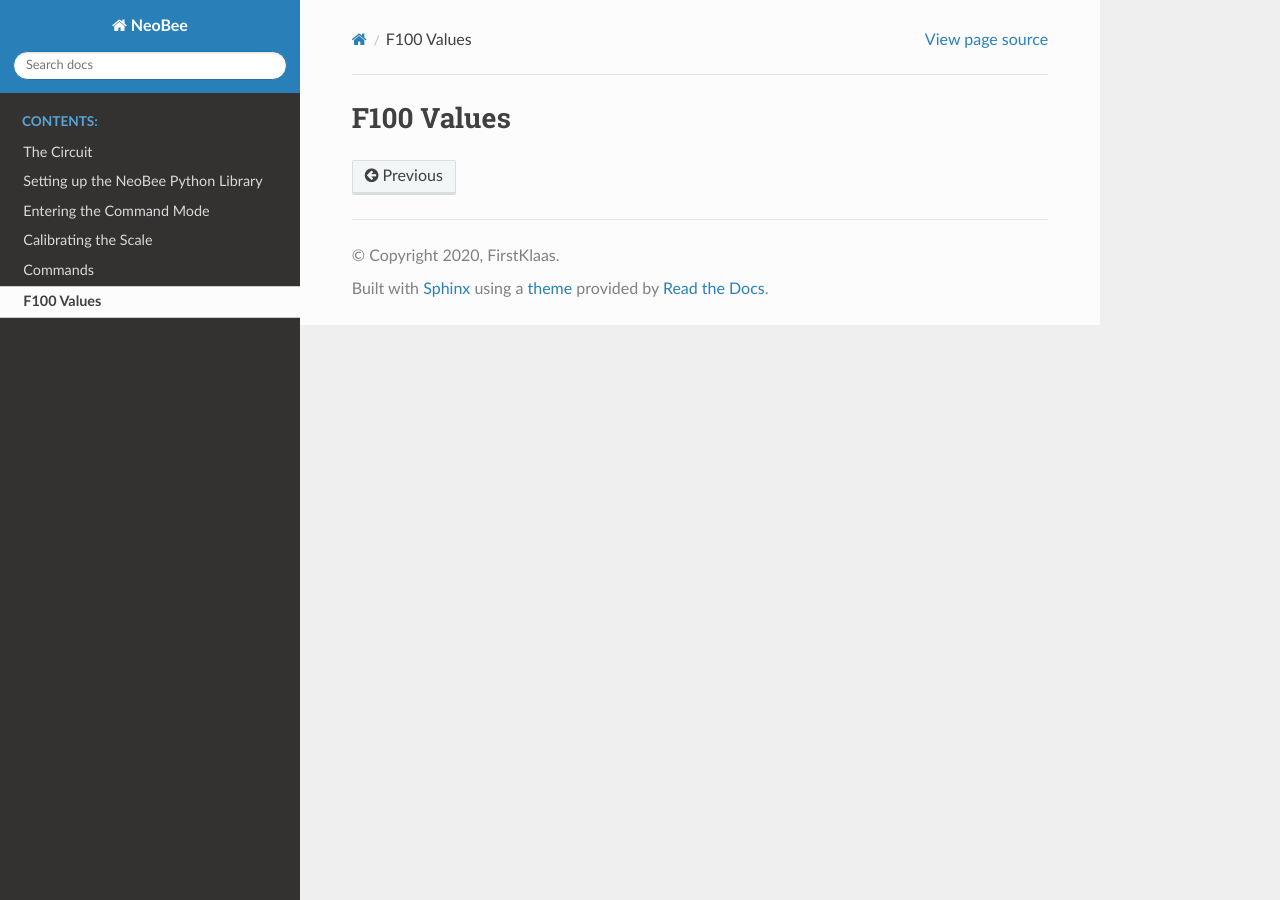
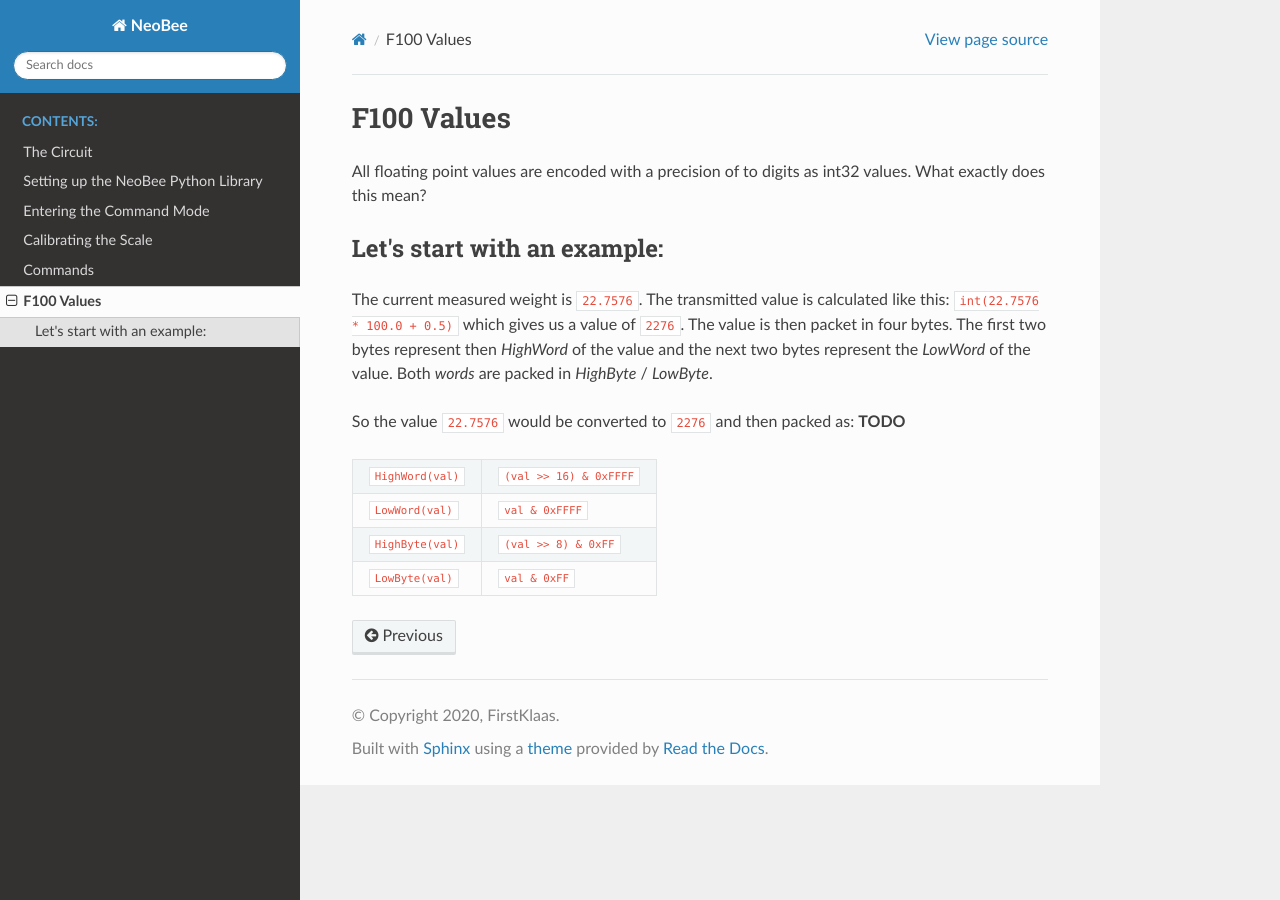
Before and after one commit to FirstKlaas/neobee, a Sphinx documentation site: the page built from documentation/source/f100.rst, in a window 1280 px wide. Built offline with Sphinx 7.4.7 and the Read the Docs theme 2.0.0, drawn with Linux system fonts in a browser that asks for light colours.

Commit message:
Added some documentaion

```diff
--- a/documentation/source/f100.rst
+++ b/documentation/source/f100.rst
@@ -1,2 +1,28 @@
 F100 Values
 ===========
+
+All floating point values are encoded with a precision
+of to digits as int32 values. What exactly does this mean?
+
+Let's start with an example:
+----------------------------
+
+The current measured weight is ``22.7576``. The
+transmitted value is calculated like this:
+``int(22.7576 * 100.0 + 0.5)`` which gives us
+a value of ``2276``. The value is then packet
+in four bytes. The first two bytes represent then
+*HighWord* of the value and the next two bytes
+represent the *LowWord* of the value. Both *words*
+are packed in *HighByte* / *LowByte*.
+
+So the value ``22.7576`` would be converted
+to ``2276`` and then packed as: **TODO**
+
+
+=================== =========================
+``HighWord(val)``   ``(val >> 16) & 0xFFFF``
+``LowWord(val)``    ``val & 0xFFFF``
+``HighByte(val)``   ``(val >> 8) & 0xFF``
+``LowByte(val)``    ``val & 0xFF``
+=================== =========================
```
Also changed, not shown: documentation/requirements.txt (+9 -1 lines), documentation/source/_static/circuit.png (deleted), 4 other files.
